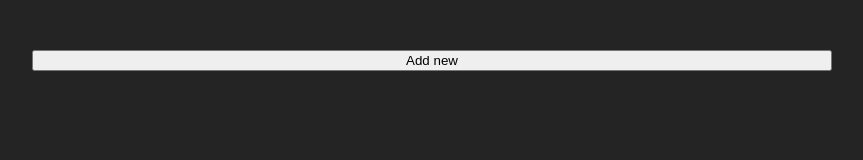
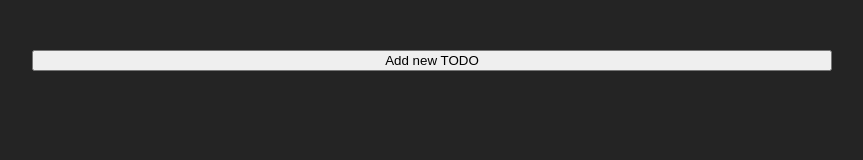
Before and after one commit to snikers231/todo-creator, a React (Vite) app: page / in a window 1280 px wide. Shown: the top 160 px of the page, without its empty margins (208-1071 px from the left). Built offline with nearby package versions, Linux system fonts and the light colour scheme.

Commit message:
text_in_btn_Add

```diff
--- a/src/App.jsx
+++ b/src/App.jsx
@@ -47,7 +47,7 @@ function App() {
             setIsEditMode(true);
           }}
         >
-          Add new
+          Add new TODO
         </Button>
       )}
     </div>
```
Also changed, not shown: 1 other file (tests, documents, lock files or other folders).
